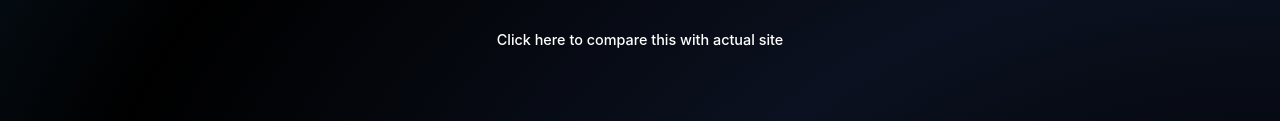
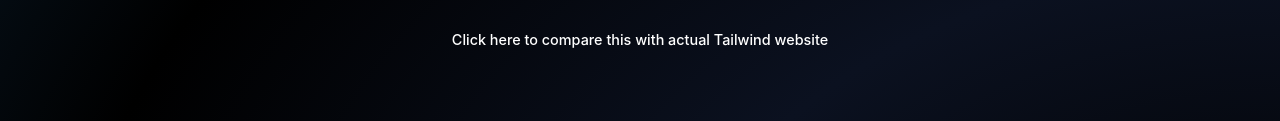
Before and after one commit to Sysinfocus/TailwindLike, a plain HTML site: page tailwindcss.html in a window 1280 px wide. Shown: the part 461-582 px from the top of the page. Drawn offline with Linux system fonts and the light colour scheme.

Commit message:
Update tailwindcss.html

```diff
--- a/tailwindcss.html
+++ b/tailwindcss.html
@@ -40,7 +40,7 @@
             </div>
 
             <div class="ta-[center] pt-[2rem]">
-                <a copyfrom="a" href="https://tailwindcss.com/" target="_blank">Click here to compare this with actual site</a>
+                <a copyfrom="a" href="https://tailwindcss.com/" target="_blank">Click here to compare this with actual Tailwind website</a>
             </div>
         </main>
     </div>
```
